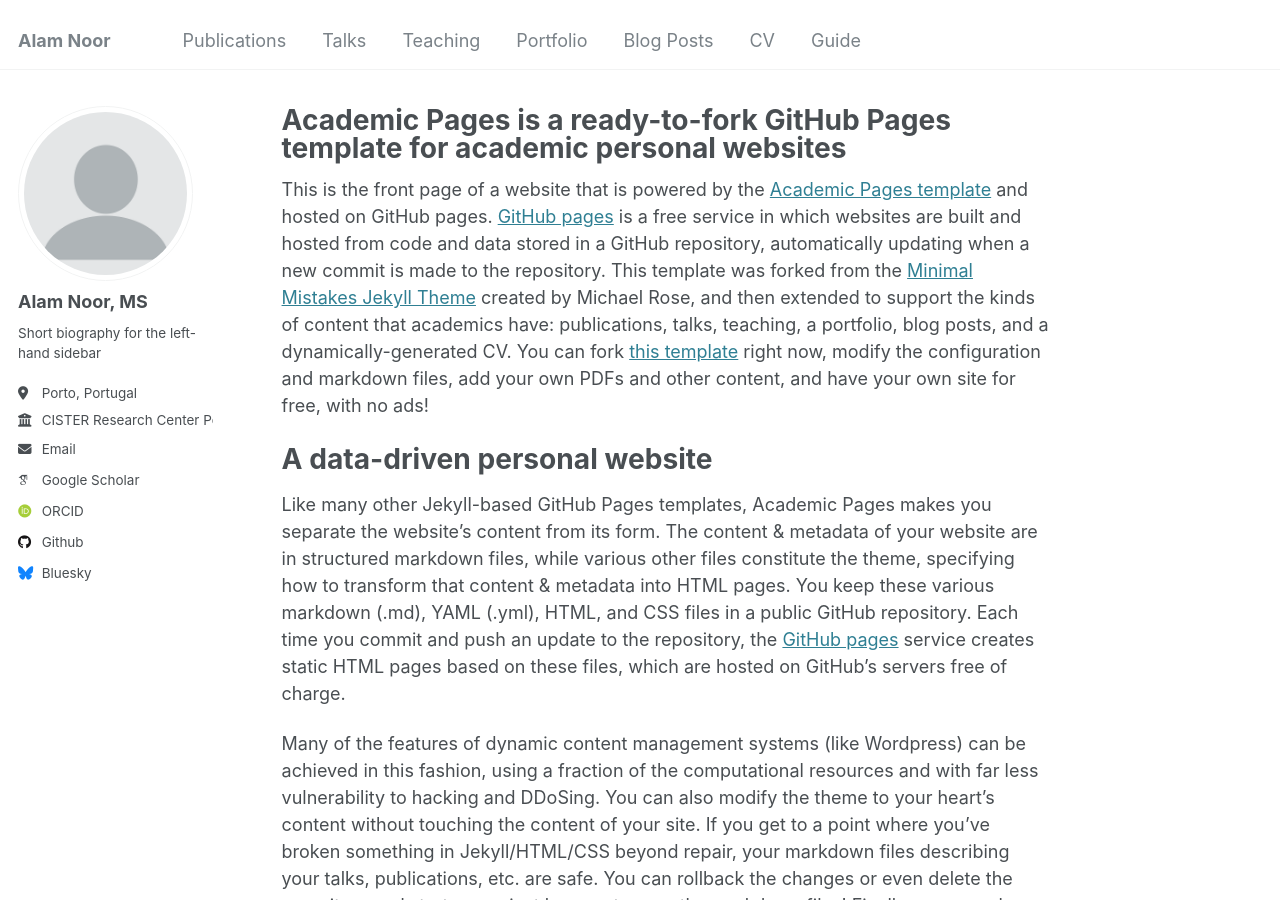
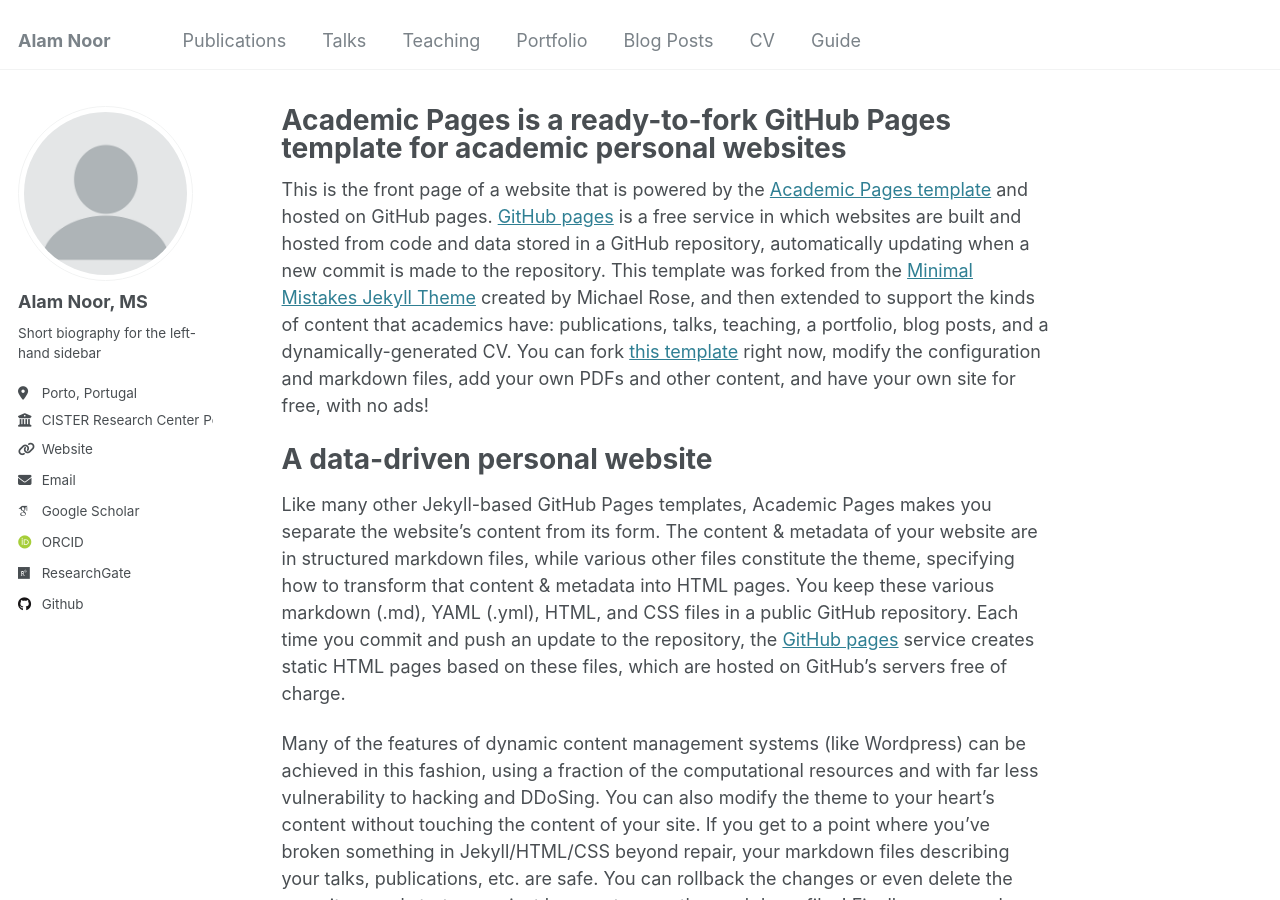
Before and after one commit to Alamnoor/alamnoor.github.io, a Jekyll site: the page built from _pages/about.md, in a window 1280 px wide and 900 px high. Built offline with Jekyll 4.4.1, drawn with Linux system fonts in a browser that asks for light colours; some web fonts are replaced; part of the change alters nothing that is shown.

Commit message:
Update _config.yml

```diff
--- a/_config.yml
+++ b/_config.yml
@@ -27,7 +27,7 @@ author:
   bio              : "Short biography for the left-hand sidebar"
   location         : "Porto, Portugal"
   employer         : "CISTER Research Center Porto"
-  uri              : # URL
+  uri              : "https://www.cister.isep.ipp.pt/people/alam_noor/" # URL
   email            : "alamn@isep.ipp.pt"
 
   # Academic websites
@@ -37,7 +37,7 @@ author:
   orcid            : "https://orcid.org/0000-0002-0077-6509"
   semantic         : # URL
   pubmed           : # URL
-  researchgate     : # URL
+  researchgate     : "https://www.researchgate.net/profile/Alam-Noor" # URL
   scopus           : # URL
 
   # Repositories and software development
@@ -49,7 +49,7 @@ author:
   stackoverflow    : # User number or user number and name (i.e., use "1" or "1/jeff-atwood")
 
   # Social media
-  bluesky          : "bsky.app" # Replace this with you Bluesky username
+  bluesky          : # Replace this with you Bluesky username
   facebook         : # Username
   flickr           : # Username
   foursquare       : # Username
```
